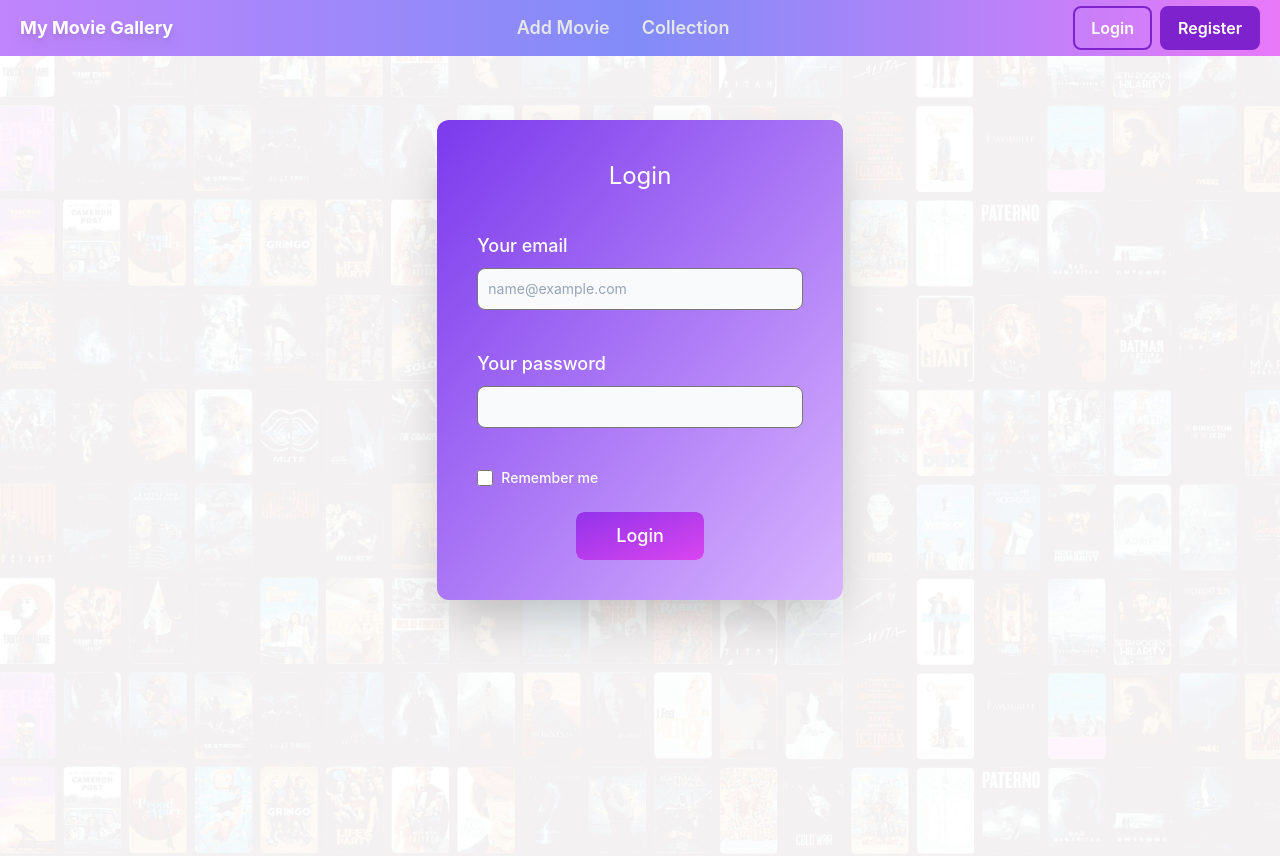
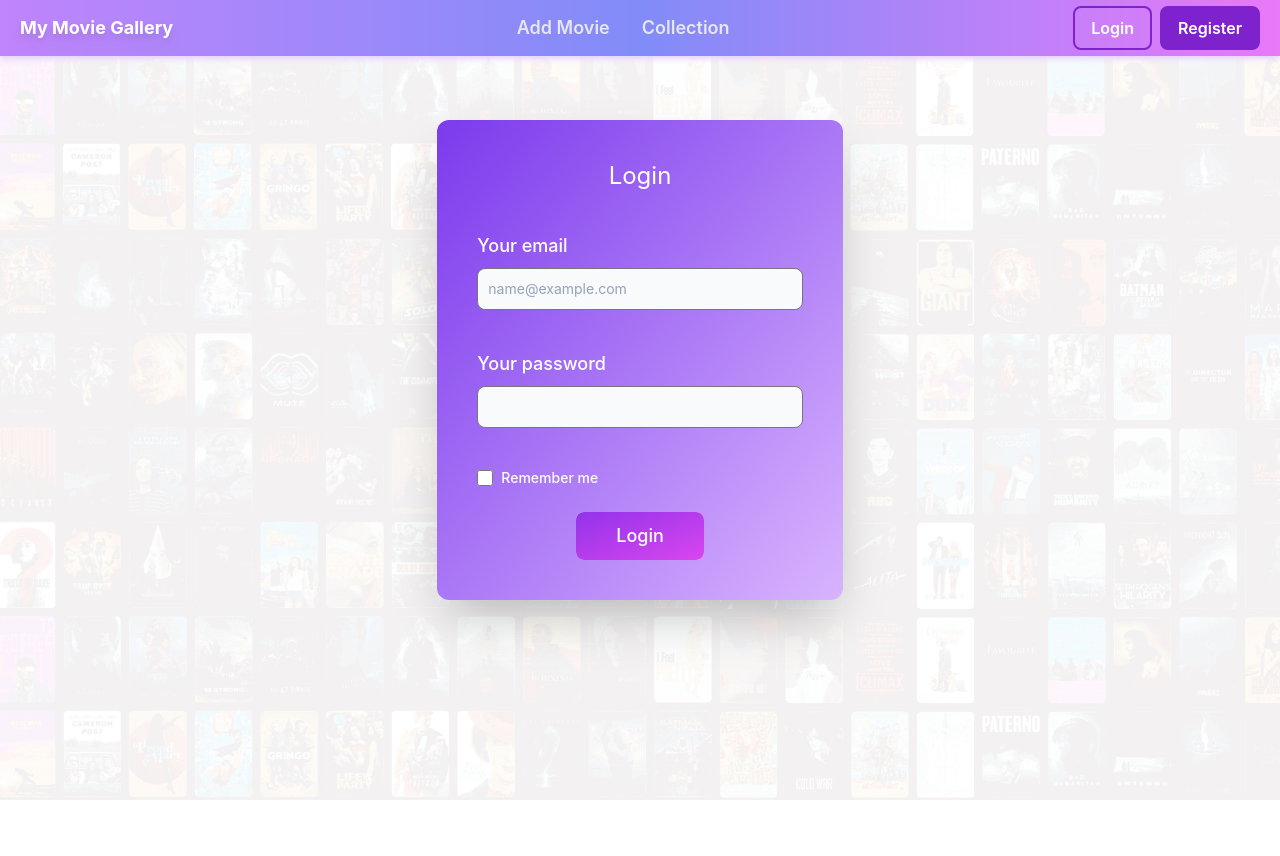
Before and after one commit to dyamorph/movie-gallery-frontend, a React (Vite) app: page / in a window 1280 px wide. After the commit the page ends 800 px from the top, so only its background shows below. Built offline with nearby package versions, Linux system fonts and the light colour scheme; no server answers.

Commit message:
fix background image

```diff
--- a/src/App.jsx
+++ b/src/App.jsx
@@ -7,6 +7,8 @@ import RegisterPage from "./components/RegisterPage/RegisterPage.jsx";
 import { useDispatch } from "react-redux";
 import { fetchAuthMe } from "./redux/slices/auth.js";
 import { useEffect } from "react";
+import Background from "./assets/movies-bg.png";
+
 
 function App() {
   const dispatch = useDispatch();
@@ -14,7 +16,13 @@ function App() {
     dispatch(fetchAuthMe());
   }, []);
   return (
-    <>
+    <section style={{
+      backgroundImage: `url(${Background})`,
+      backgroundPosition: "center",
+      backgroundSize: "cover",
+      backgroundRepeat: "no-repeat",
+      height: "100vh",
+    }}>
       <Header />
       <Routes>
         <Route path="/" element={<LoginPage />} />
@@ -23,7 +31,7 @@ function App() {
         <Route path="/user/login" element={<LoginPage />} />
         <Route path="/user/register" element={<RegisterPage />} />
       </Routes>
-    </>
+    </section>
   );
 }
 
--- a/src/components/AddMovie/AddMovie.jsx
+++ b/src/components/AddMovie/AddMovie.jsx
@@ -5,7 +5,6 @@ import { useForm } from "react-hook-form";
 import { fetchAddMovie } from "../../redux/slices/movies.js";
 import Modal from "../Modal/Modal.jsx";
 import { Link } from "react-router-dom";
-import Background from "../../assets/movies-bg.png";
 
 export default function AddMovie() {
   const [movie, setMovie] = useState("");
@@ -45,15 +44,7 @@ export default function AddMovie() {
   };
 
   return (
-    <section
-      style={{
-        backgroundImage: `url(${Background})`,
-        backgroundPosition: "center",
-        backgroundSize: "cover",
-        backgroundRepeat: "no-repeat",
-        height: "100vh",
-      }}
-    >
+    <section>
       <form className={styles.form} onSubmit={handleSubmit(onSubmit)}>
         <div className={styles.movie_field}>
           <div className="md:w-1/3">
--- a/src/components/LoginPage/LoginPage.jsx
+++ b/src/components/LoginPage/LoginPage.jsx
@@ -4,7 +4,6 @@ import { useForm } from "react-hook-form";
 import { Navigate } from "react-router-dom";
 import { useDispatch, useSelector } from "react-redux";
 import { fetchLogin, selectIsAuth } from "../../redux/slices/auth.js";
-import Background from '../../assets/movies-bg.png'
 
 const LoginPage = () => {
   const isAuth = useSelector(selectIsAuth);
@@ -37,14 +36,7 @@ const LoginPage = () => {
   }
   console.log(isAuth);
   return (
-    <>
-      <section className={styles.login_page_content}
-               style={{
-                 backgroundImage: `url(${Background})`,
-                 backgroundPosition: 'center',
-                 backgroundSize: 'cover',
-                 backgroundRepeat: 'no-repeat'
-               }}>
+      <section className={styles.login_page_content}>
         <form onSubmit={handleSubmit(onSubmit)} className={styles.login_form}>
           <h1 className={styles.login_heading}>Login</h1>
           <div className="mb-6">
@@ -93,7 +85,6 @@ const LoginPage = () => {
           </div>
         </form>
       </section>
-    </>
   );
 };
 
--- a/src/components/LoginPage/LoginPage.module.scss
+++ b/src/components/LoginPage/LoginPage.module.scss
@@ -1,5 +1,5 @@
 .login_page_content {
-  @apply h-screen p-8;
+  @apply p-8;
 }
 .login_form {
   @apply mt-8 p-10 sm:w-2/3 md:w-1/2 lg:w-1/3 mx-auto bg-gradient-to-br from-violet-600 to-purple-300
--- a/src/components/RegisterPage/RegisterPage.jsx
+++ b/src/components/RegisterPage/RegisterPage.jsx
@@ -4,7 +4,6 @@ import { useDispatch, useSelector } from "react-redux";
 import { fetchRegister, selectIsAuth } from "../../redux/slices/auth.js";
 import { useForm } from "react-hook-form";
 import { Navigate } from "react-router-dom";
-import Background from "../../assets/movies-bg.png";
 
 const RegisterPage = () => {
   const isAuth = useSelector(selectIsAuth);
@@ -37,14 +36,7 @@ const RegisterPage = () => {
   return (
     <>
       <section
-        className={styles.register_page_content}
-        style={{
-          backgroundImage: `url(${Background})`,
-          backgroundPosition: "center",
-          backgroundSize: "cover",
-          backgroundRepeat: "no-repeat",
-        }}
-      >
+        className={styles.register_page_content}>
         <form
           onSubmit={handleSubmit(onSubmit)}
           className={styles.register_form}
--- a/src/components/RegisterPage/RegisterPage.module.scss
+++ b/src/components/RegisterPage/RegisterPage.module.scss
@@ -1,5 +1,5 @@
 .register_page_content {
-  @apply h-screen p-8;
+  @apply p-8;
 }
 
 .register_form {
```
